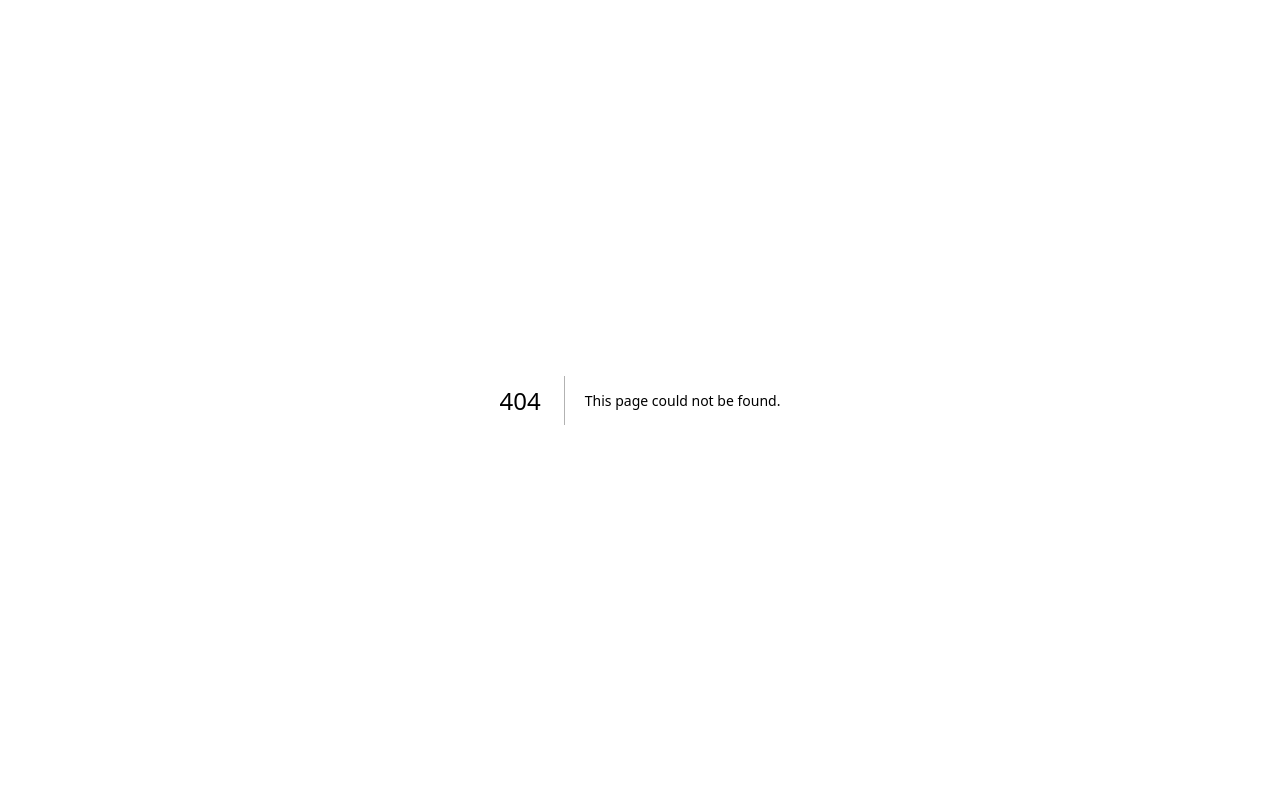
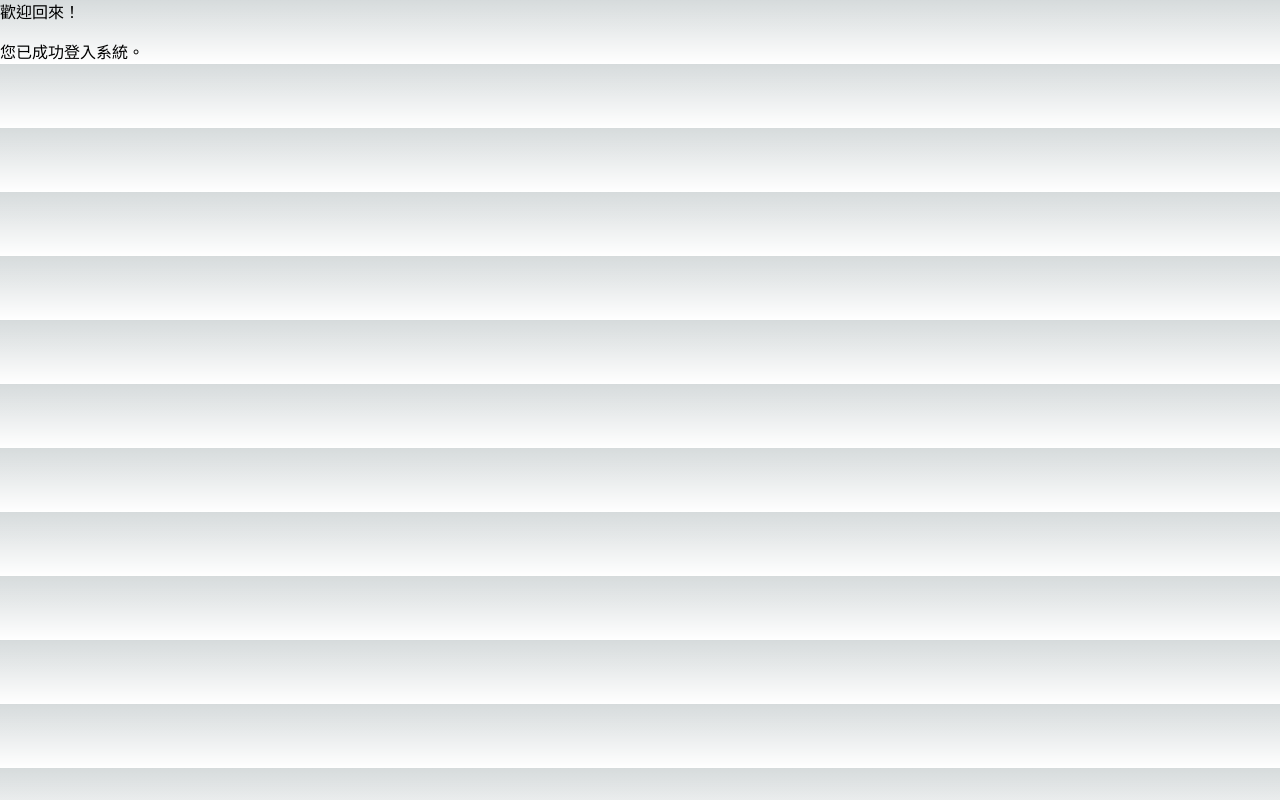
Before and after one commit to JackCarlos1990/v0-project, a Next.js app: page /welcome in a window 1280 px wide. Before the commit this address had no page. Built offline with nearby package versions, Linux system fonts and the light colour scheme.

Commit message:
Create page.tsx
添加歡迎頁面

```diff
--- /dev/null
+++ b/app/welcome/page.tsx
@@ -0,0 +1,8 @@
+export default function WelcomePage() {
+  return (
+    <div className="container">
+      <h1>歡迎回來！</h1>
+      <p style={{ marginTop: '1rem' }}>您已成功登入系統。</p>
+    </div>
+  )
+}
```
